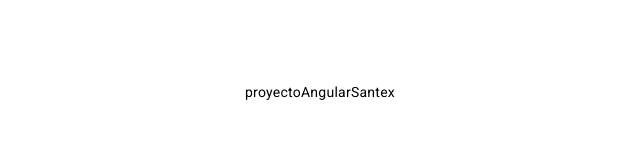
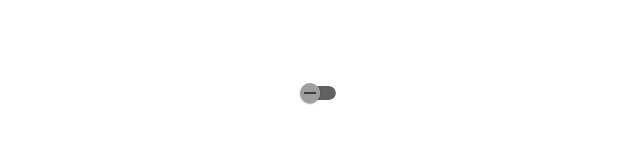
Before and after one commit to sole-arguello/Angular-Tarea-Santex, an Angular app in the folder proyectoAngularSantex/: page / in a window 1280 px wide. Shown: the top 163 px of the page, without its empty margins (320-960 px from the left). Built offline with nearby package versions, Linux system fonts and the light colour scheme.

Commit message:
probando angular material con exito

```diff
--- a/proyectoAngularSantex/src/app/app.component.html
+++ b/proyectoAngularSantex/src/app/app.component.html
@@ -1,7 +1,9 @@
 
 <div class="content" role="main">
 
-{{title}}
+
+
+<mat-slide-toggle></mat-slide-toggle>
 
 
 </div>
--- a/proyectoAngularSantex/src/app/app.module.ts
+++ b/proyectoAngularSantex/src/app/app.module.ts
@@ -4,7 +4,7 @@
 import { AppRoutingModule } from './app-routing.module';
 import { AppComponent } from './app.component';
 import { BrowserAnimationsModule } from '@angular/platform-browser/animations';
-
+import { MatSlideToggleModule } from '@angular/material/slide-toggle'
 
 @NgModule({
   declarations: [
@@ -14,6 +14,7 @@
     BrowserModule,
     AppRoutingModule,
     BrowserAnimationsModule,
+    MatSlideToggleModule
 
   ],
   providers: [],
```
